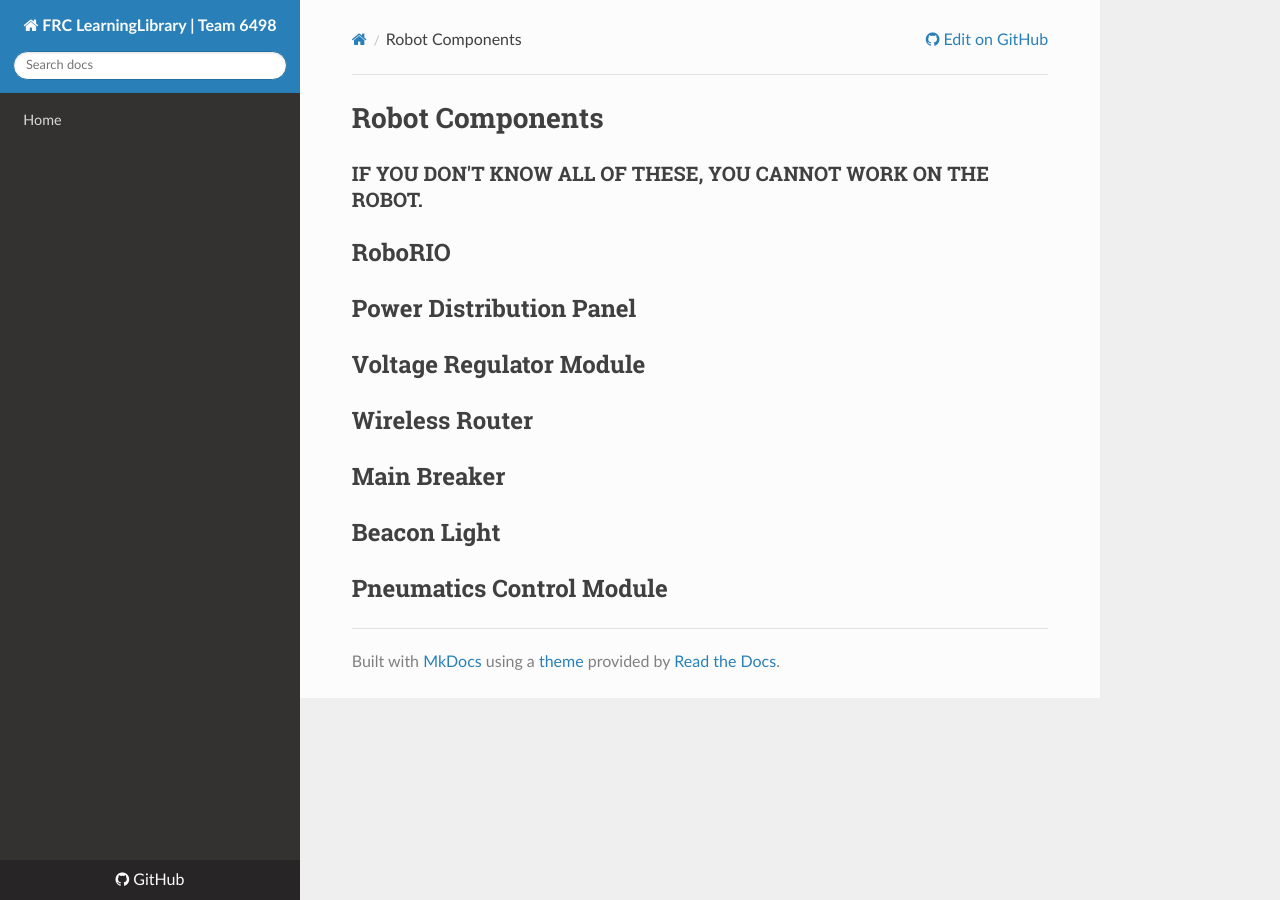
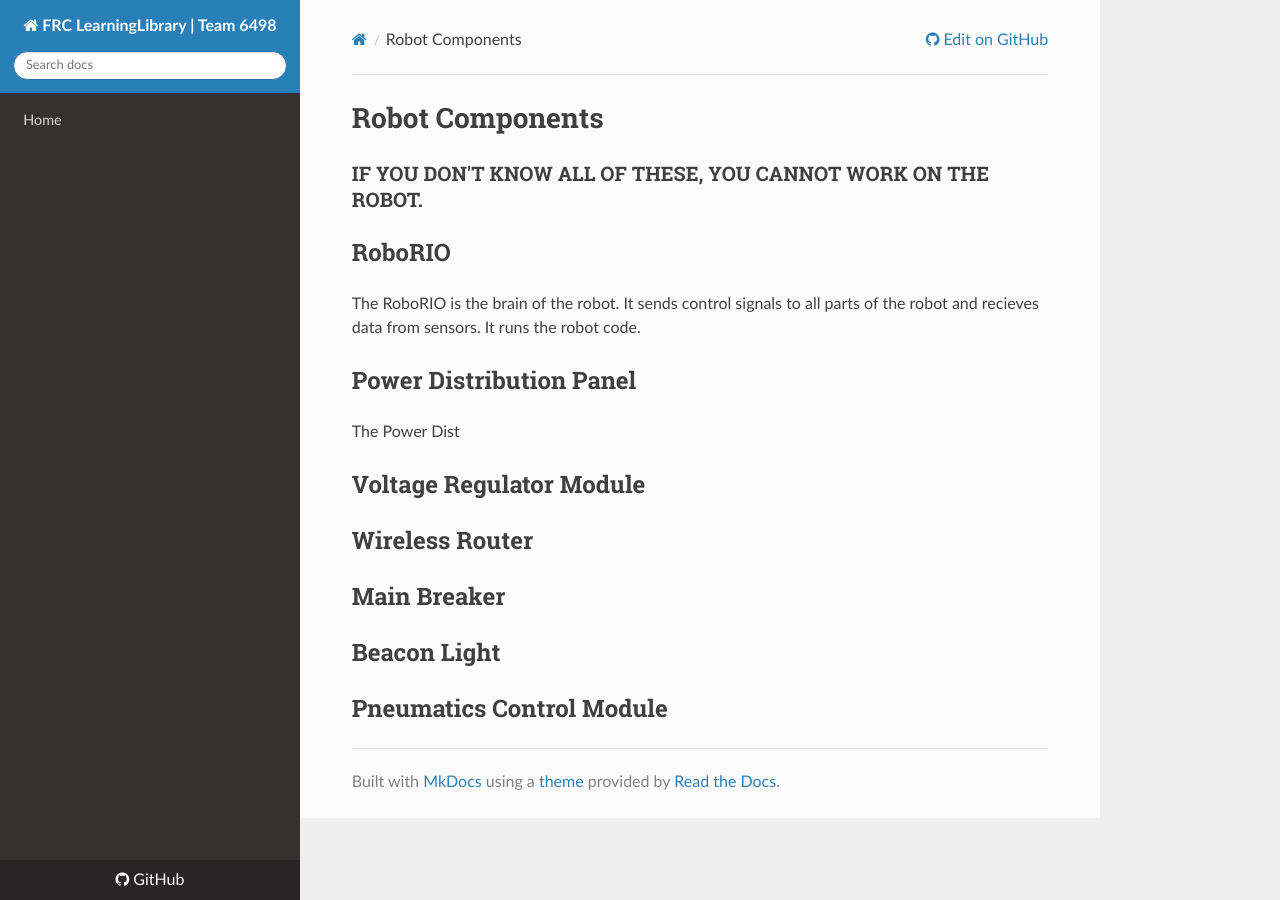
Before and after one commit to DeltaDizzy/6498NewbieLessons, an MkDocs documentation site: the page built from docs/components.md, in a window 1280 px wide. Built offline with MkDocs 1.6.1, drawn with Linux system fonts in a browser that asks for light colours; nearby versions of some CDN libraries.

Commit message:
Update components.md

```diff
--- a/docs/components.md
+++ b/docs/components.md
@@ -2,8 +2,10 @@
 ### **IF YOU DON'T KNOW ALL OF THESE, YOU CANNOT WORK ON THE ROBOT**.
 
 ## RoboRIO
+The RoboRIO is the brain of the robot. It sends control signals to all parts of the robot and recieves data from sensors. It runs the robot code.
 
 ## Power Distribution Panel
+The Power Dist
 
 ## Voltage Regulator Module
 
```
